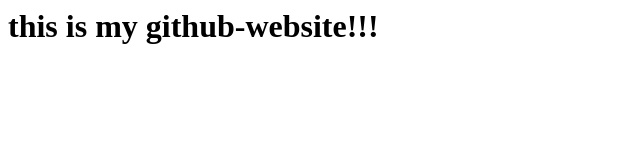
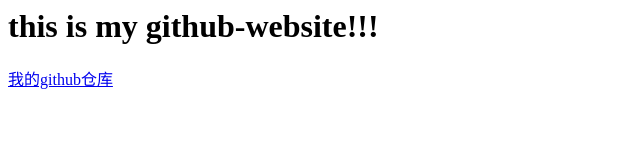
Before and after one commit to wj5811github/wj5811github.github.io, a plain HTML site: page index.html in a window 1280 px wide. Shown: the whole page, without its empty margins (0-640 px from the left). Drawn offline with Linux system fonts and the light colour scheme.

Commit message:
Update index.html

```diff
--- a/index.html
+++ b/index.html
@@ -1 +1,2 @@
 <h1>this is my github-website!!!</h1>
+<a href=https://github.com/wj5811github?tab=repositories>我的github仓库</a>
```
